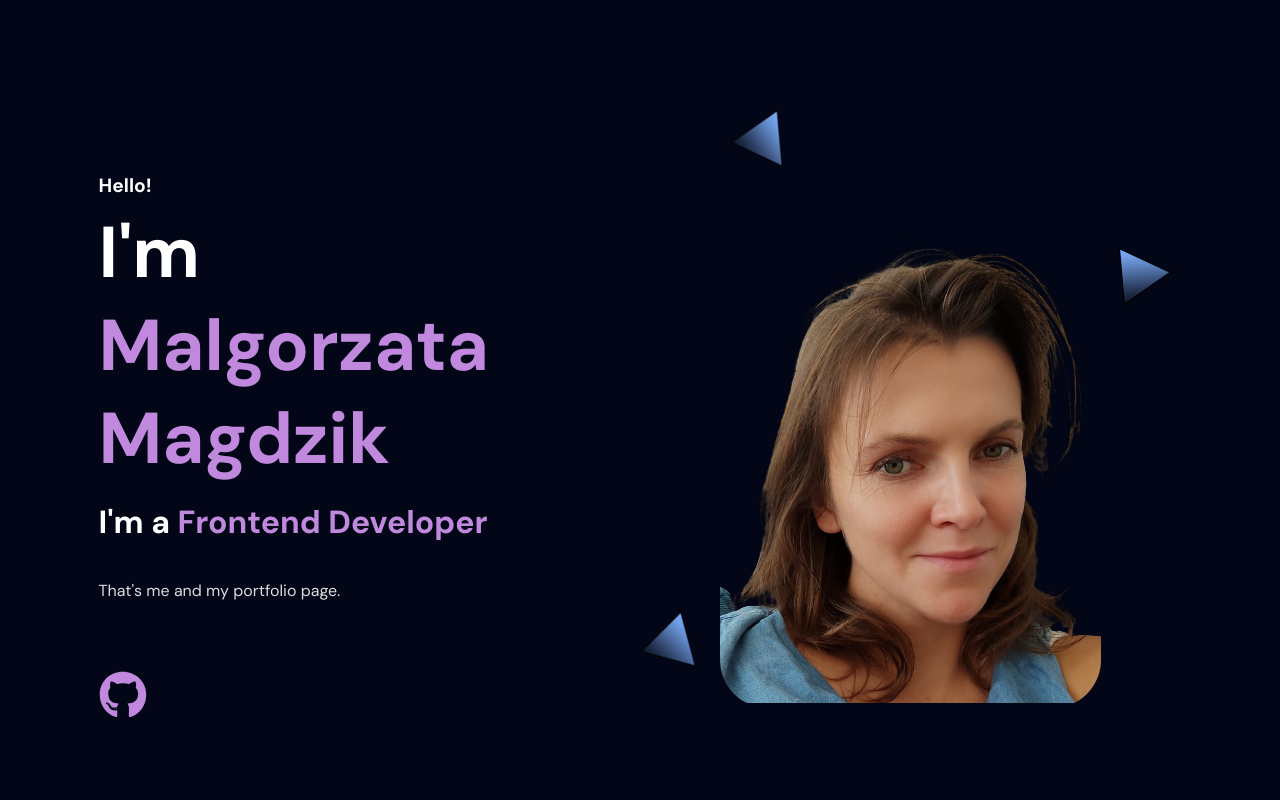
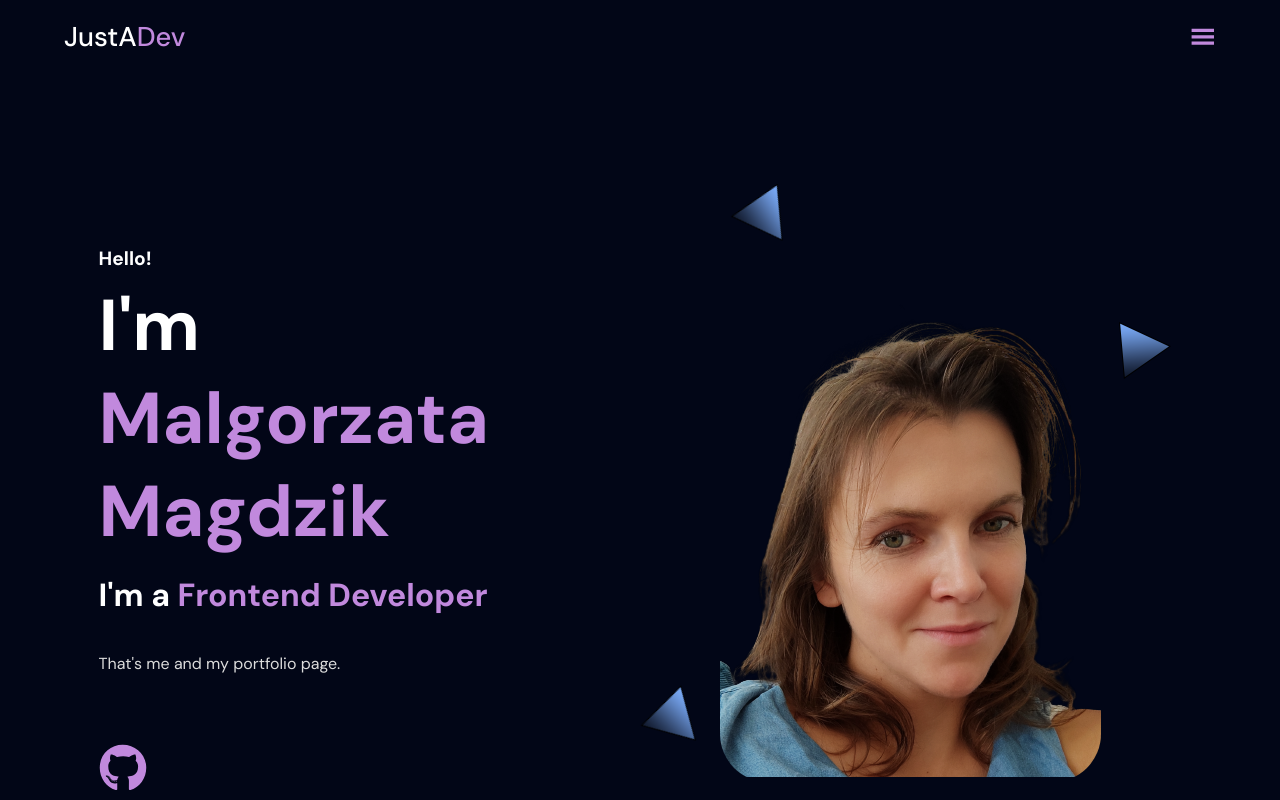
Before and after one commit to Gosia-Magdzik/portfolio, a React (Create React App) app: page / in a window 1280 px wide. Shown: the top 800 px of the page. Built offline with nearby package versions, Linux system fonts and the light colour scheme; a web font is replaced by a local one.

Commit message:
nav component styling + useState hook added

```diff
--- a/src/App.js
+++ b/src/App.js
@@ -2,15 +2,18 @@ import React from 'react';
 import { Container, MainBody } from './styles/Global.styled';
 import { ThemeProvider } from 'styled-components';
 import { theme } from './utils/Theme';
+
 import { Showcase } from './components/Showcase';
 import { Myskills } from './components/Myskills';
 import { MyProjects } from './components/MyProjects';
 import { Footer } from './components/Footer';
+import { Navbar } from './components/Navbar';
 
 function App() {
   return (
     <ThemeProvider theme={theme}>
       <MainBody>
+        <Navbar />
         <Container>
           <Showcase/>
           <Myskills/>
--- /dev/null
+++ b/src/components/Navbar.js
@@ -0,0 +1,42 @@
+import React, { useState } from 'react';
+import {
+    PaddingContainer,
+    Container,
+    FlexContainer,
+    BlueText,
+} from '../styles/Global.styled';
+import { NavbarContainer,
+        Logo,
+        MenuIcon,
+} from '../styles/Navbar.styled';
+
+import { GiHamburgerMenu } from 'react-icons/gi';
+import { theme } from '../utils/Theme'
+
+export const Navbar = () => {
+
+    const [openMenu, setOpenMenu] = useState(false);
+
+
+  return (
+    <NavbarContainer bgColor="transparent">
+            <PaddingContainer
+                top="1.2rem"
+                bottom="1.2rem"
+            >
+                <Container>
+                    <FlexContainer justify="space-between">
+                        <Logo>JustA<BlueText>Dev</BlueText></Logo>
+                        <MenuIcon
+                            onClick={() => { setOpenMenu(true) }}
+                        >
+                            <GiHamburgerMenu/>
+                        </MenuIcon>
+                    </FlexContainer>
+                </Container>
+
+                {openMenu && <NavMenu/>}
+            </PaddingContainer>
+    </NavbarContainer>
+  )
+}
--- /dev/null
+++ b/src/styles/Navbar.styled.js
@@ -0,0 +1,25 @@
+import styled from "styled-components";
+
+export const NavbarContainer = styled.div`
+    //position: fixed;
+    top: 0;
+    left: 0;
+    z-index: 10;
+    transition: all 0.3s ease-in;
+    background-color: ${({ bgColor }) => bgColor};
+`
+
+export const Logo = styled.p`
+    font-size: 1.7rem;
+    font-weight: ${({ theme }) => theme.fonts.weight.medium};
+    color: white;
+`
+
+export const MenuIcon = styled.a`
+    color: ${({ theme }) => theme.colors.secondary};
+    font-size: 1.6rem;
+    cursor: pointer;
+    transition: all 0.2s ease;
+    display: flex;
+    align-items: center;
+`
```
